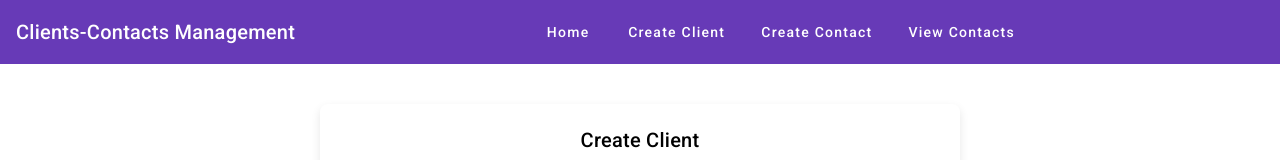
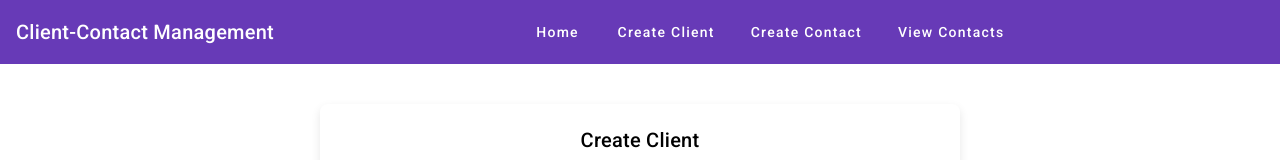
Before and after one commit to thembelanimkhize29/FrontEndClientsContacts, an Angular app: page /clients in a window 1280 px wide. Shown: the top 160 px of the page. Built offline with nearby package versions, Linux system fonts and the light colour scheme.

Commit message:
create connected

```diff
--- a/src/app/Pages/client-create-component/client-create-component.component.ts
+++ b/src/app/Pages/client-create-component/client-create-component.component.ts
@@ -62,13 +62,14 @@ export class ClientCreateComponentComponent {
   createClient() {
     if (this.postCreateClientForm.valid) {
       console.log(this.postCreateClientForm.value);
+       this.clientService.postClient(this.postCreateClientForm.value).subscribe((res)=>{
+      //console.log(res);
+    })
     }
-    // this.clientService.postClient(this.postCreateClientForm.value).subscribe((res)=>{
-    //   console.log(res);
-    // })
+
   }
 
-  // createClient() {
+  // createClient1() {
   //   if (this.postCreateClientForm.valid) {
   //     const clientData: Client = {
   //       firstName: this.postCreateClientForm.get('firstName').value,
--- a/src/app/Pages/contact-form-component/contact-form-component.component.ts
+++ b/src/app/Pages/contact-form-component/contact-form-component.component.ts
@@ -16,7 +16,7 @@ import { Contact } from '../../Interfaces/contact';
 @Component({
   selector: 'app-contact-form-component',
   standalone: true,
-  imports: [RouterLink,CommonModule, MatDividerModule, ReactiveFormsModule,RouterOutlet,MatToolbarModule, MatButtonModule, MatIconModule,  MatFormFieldModule,
+  imports: [RouterLink, CommonModule, MatDividerModule, ReactiveFormsModule, RouterOutlet, MatToolbarModule, MatButtonModule, MatIconModule, MatFormFieldModule,
     MatInputModule,
     MatCardModule],
   templateUrl: './contact-form-component.component.html',
@@ -62,7 +62,10 @@ export class ContactFormComponentComponent {
   postContact(): void {
     if (this.postContactForm.valid) {
       console.log(this.postContactForm.value);
-    }
+      this.contactService.postContact(this.postContactForm.value).subscribe((res) => {
+          console.log('Contact created successfully', res);
+      }
+    )}
   }
 
   // postContact(): void {
--- a/src/app/Pages/header/header.component.html
+++ b/src/app/Pages/header/header.component.html
@@ -1,6 +1,6 @@
 <div class="navbar">
     <mat-toolbar color="primary" class="toolbar">
-      <span>Clients-Contacts Management</span>
+      <span>Client-Contact Management</span>
       <span class="example-spacer"></span>
 
       <!-- Container for centering the links -->
```
